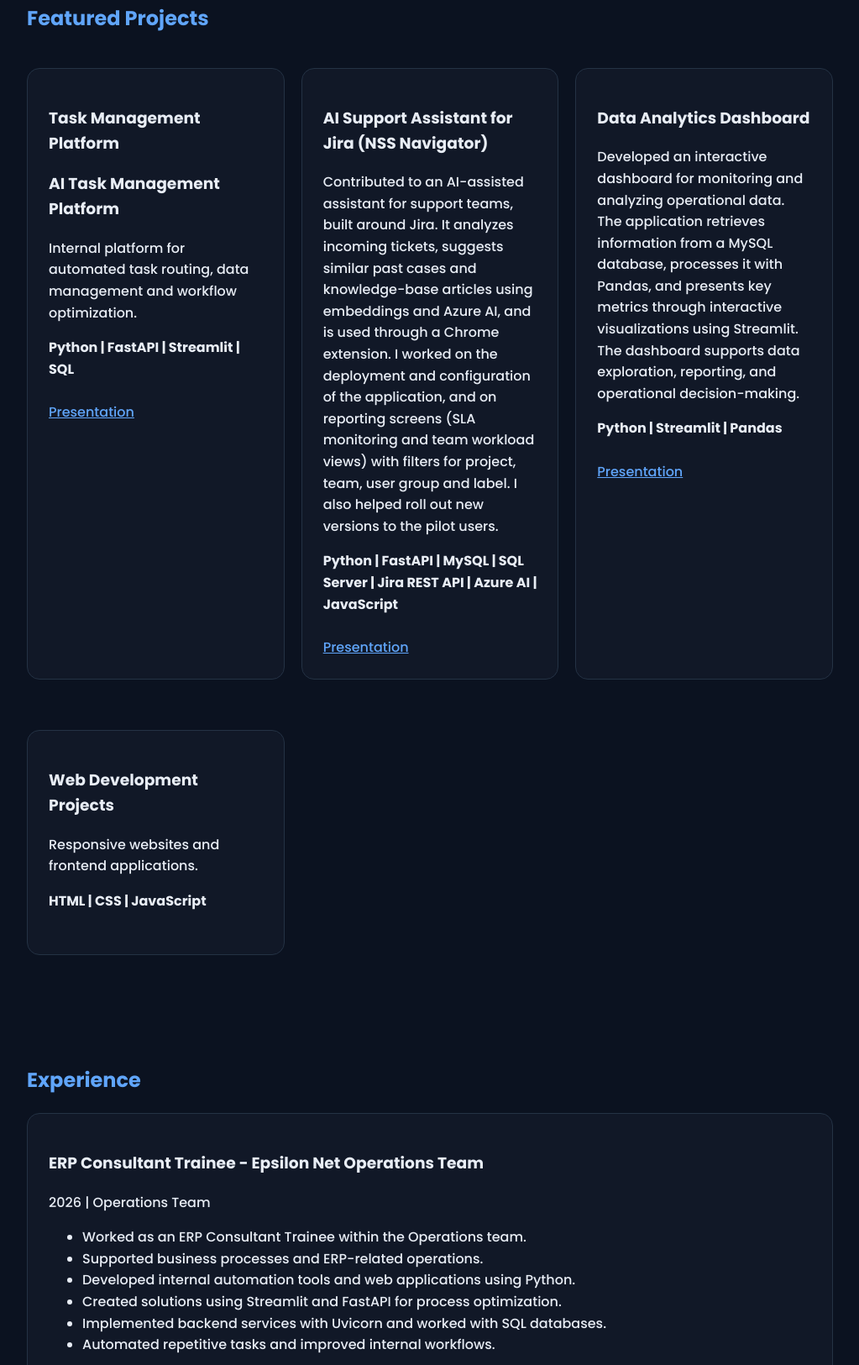
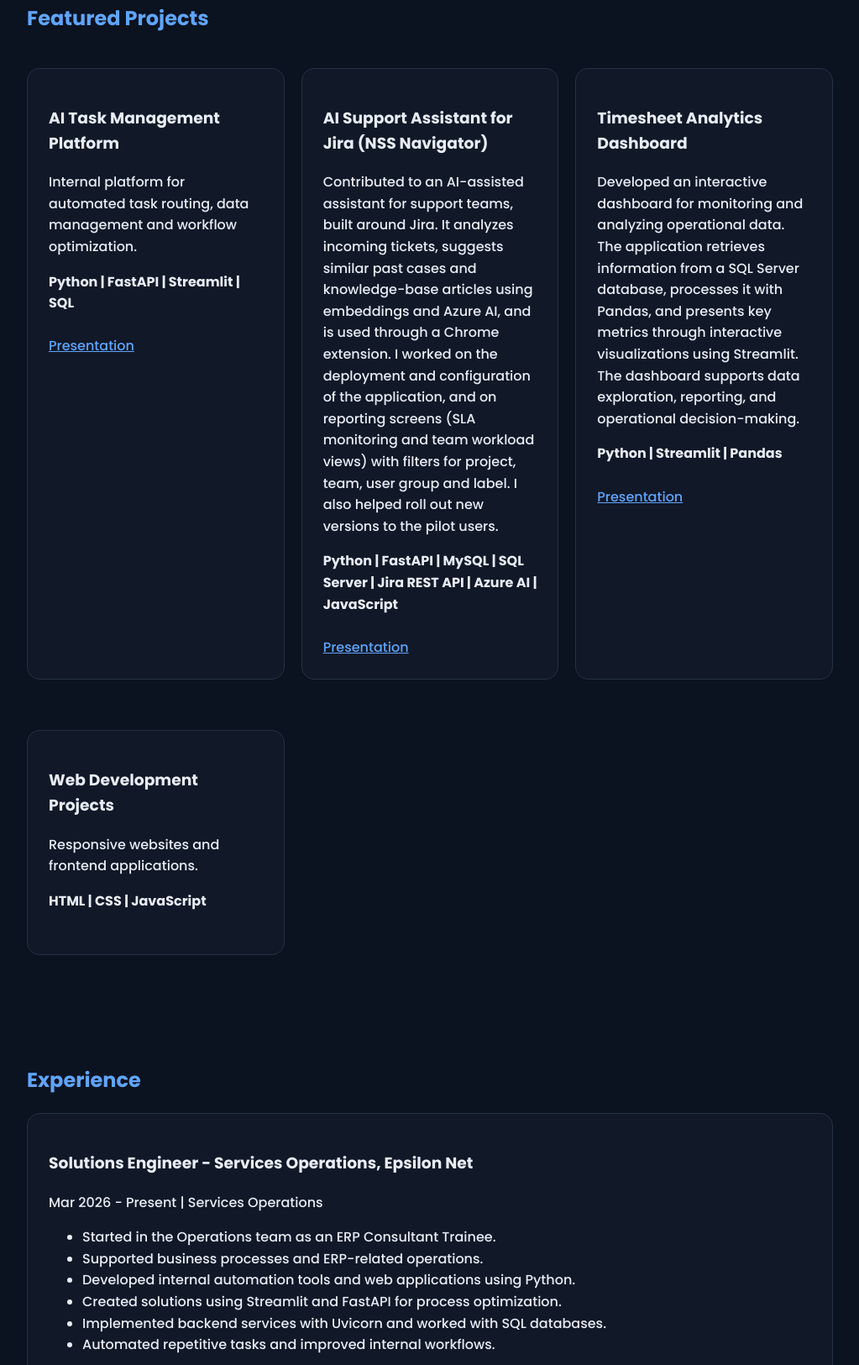
Before and after one commit to mariannakonst/portfolio-, a plain HTML site: page index.html in a window 1280 px wide. Shown: the part 1175-2800 px from the top of the page at 84% size, without its empty margins (128-1151 px from the left). Drawn offline with Linux system fonts and the light colour scheme.

Commit message:
Add files via upload

```diff
--- a/index.html
+++ b/index.html
@@ -62,6 +62,7 @@ Contact
 <a href="#skills">Skills</a>
 <a href="#projects">Projects</a>
 <a href="#experience">Experience</a>
+<a href="#education">Education</a>
 <a href="#contact">Contact</a>
 
 </nav>
@@ -127,9 +128,6 @@ I have experience developing web applications, REST APIs, and automation tools u
 
 
 <div class="card">
-<h3>
-    Task Management Platform</h3>
-
 <h3>
 AI Task Management Platform
 </h3>
@@ -198,13 +196,13 @@ Presentation
 
 
 <h3>
-Data Analytics Dashboard
+Timesheet Analytics Dashboard
 </h3>
 
 
 <p>
 Developed an interactive dashboard for monitoring and analyzing operational data.
-The application retrieves information from a MySQL database, processes it with Pandas,
+The application retrieves information from a SQL Server database, processes it with Pandas,
 and presents key metrics through interactive visualizations using Streamlit.
 The dashboard supports data exploration, reporting, and operational decision-making.
 </p>
@@ -273,19 +271,18 @@ HTML | CSS | JavaScript
 <div class="card">
 
 <h3>
-ERP Consultant Trainee - Epsilon Net
-Operations Team
+Solutions Engineer - Services Operations, Epsilon Net
 </h3>
 
 <p>
-2026 | Operations Team
+Mar 2026 - Present | Services Operations
 </p>
 
 
 <ul>
 
 <li>
-Worked as an ERP Consultant Trainee within the Operations team.
+Started in the Operations team as an ERP Consultant Trainee.
 </li>
 
 <li>
```
Also changed, not shown: MyPortfolio/anafores.png, MyPortfolio/routing-rules.png, anafores.png, routing-rules.png.
